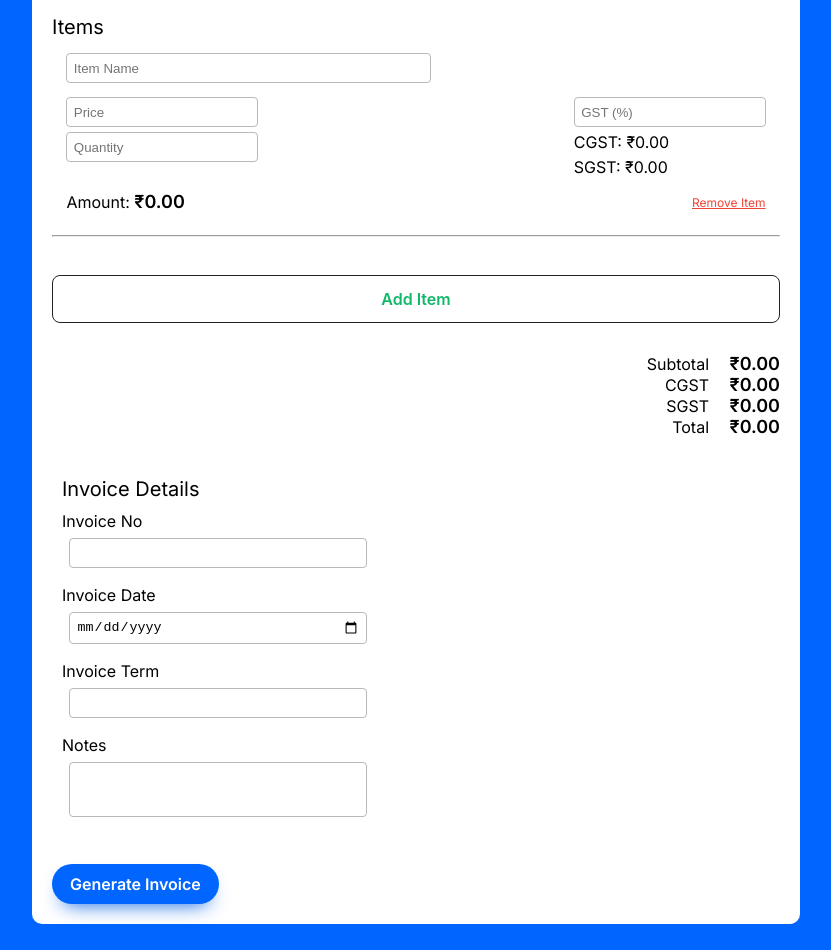
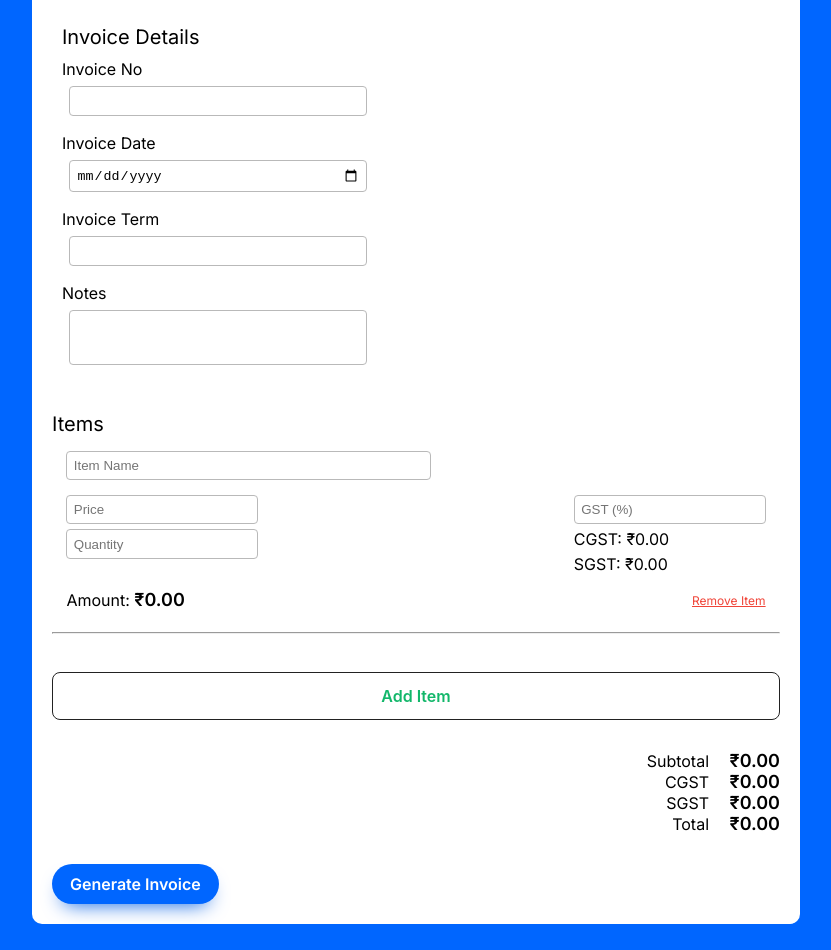
Before and after one commit to sanjith-s/invoice-generator, a Svelte app: page / in a window 1280 px wide. Shown: the part 660-1610 px from the top of the page, without its empty margins (224-1055 px from the left). Built offline with nearby package versions, Linux system fonts and the light colour scheme.

Commit message:
Updated app

```diff
--- a/src/App.svelte
+++ b/src/App.svelte
@@ -223,6 +223,25 @@
     </div>
 
     <div>
+      <div id="invoiceDetails" class="details">
+        <span class="title2">Invoice Details</span>
+        <label>Invoice No<br/><input id="inumber" class="input-width" type="text"
+          bind:value={invoiceDetails.number}
+        /></label>
+        <label>Invoice Date<br/><input id="idate" type="date" class="input-width"
+          bind:value={invoiceDetails.date}
+        /></label>
+        <label>Invoice Term<br/><input id="iterm" type="text" class="input-width"
+          bind:value={invoiceDetails.term}
+        /></label>
+
+        <label>Notes<br/><input id="inotes" type="text" class="input-width"
+          bind:value={invoiceDetails.notes}
+        /></label>
+      </div>
+    </div>
+
+    <div>
       <span class="title2">Items</span>
       {#each items as item, id}
         <Item idxid={id} {...item} {handleChange} {removeItem} />
@@ -249,10 +268,10 @@
     <div id="totalBox">
 
       {#if consolidatedPrice.total > 0 && !isNaN(consolidatedPrice.total)}
-      <div class="total-box-child">Subtotal <span class="total-bold-text">₹{consolidatedPrice.subtotal}</span></div>
-      <div class="total-box-child">CGST <span class="total-bold-text">₹{consolidatedPrice.cgst}</span></div>
-      <div class="total-box-child">SGST <span class="total-bold-text">₹{consolidatedPrice.sgst}</span></div>
-      <div class="total-box-child">Total <span class="total-bold-text">₹{consolidatedPrice.total}</span></div>
+      <div class="total-box-child">Subtotal <span class="total-bold-text">₹{consolidatedPrice.subtotal.toFixed(2)}</span></div>
+      <div class="total-box-child">CGST <span class="total-bold-text">₹{consolidatedPrice.cgst.toFixed(2)}</span></div>
+      <div class="total-box-child">SGST <span class="total-bold-text">₹{consolidatedPrice.sgst.toFixed(2)}</span></div>
+      <div class="total-box-child">Total <span class="total-bold-text">₹{consolidatedPrice.total.toFixed(2)}</span></div>
         {:else}
         <div class="total-box-child">Subtotal <span class="total-bold-text">₹0.00</span></div>
         <div class="total-box-child">CGST <span class="total-bold-text">₹0.00</span></div>
@@ -261,24 +280,7 @@
         {/if}
     </div>
 
-    <div>
-      <div id="invoiceDetails" class="details">
-        <span class="title2">Invoice Details</span>
-        <label>Invoice No<br/><input id="inumber" class="input-width" type="text"
-          bind:value={invoiceDetails.number}
-        /></label>
-        <label>Invoice Date<br/><input id="idate" type="date" class="input-width"
-          bind:value={invoiceDetails.date}
-        /></label>
-        <label>Invoice Term<br/><input id="iterm" type="text" class="input-width"
-          bind:value={invoiceDetails.term}
-        /></label>
 
-        <label>Notes<br/><input id="inotes" type="text" class="input-width"
-          bind:value={invoiceDetails.notes}
-        /></label>
-      </div>
-    </div>
     <button type="button" class="generate" on:click={generateInvoice}>
       <i class="fa-regular fa-file"></i> Generate Invoice</button>
 
```
